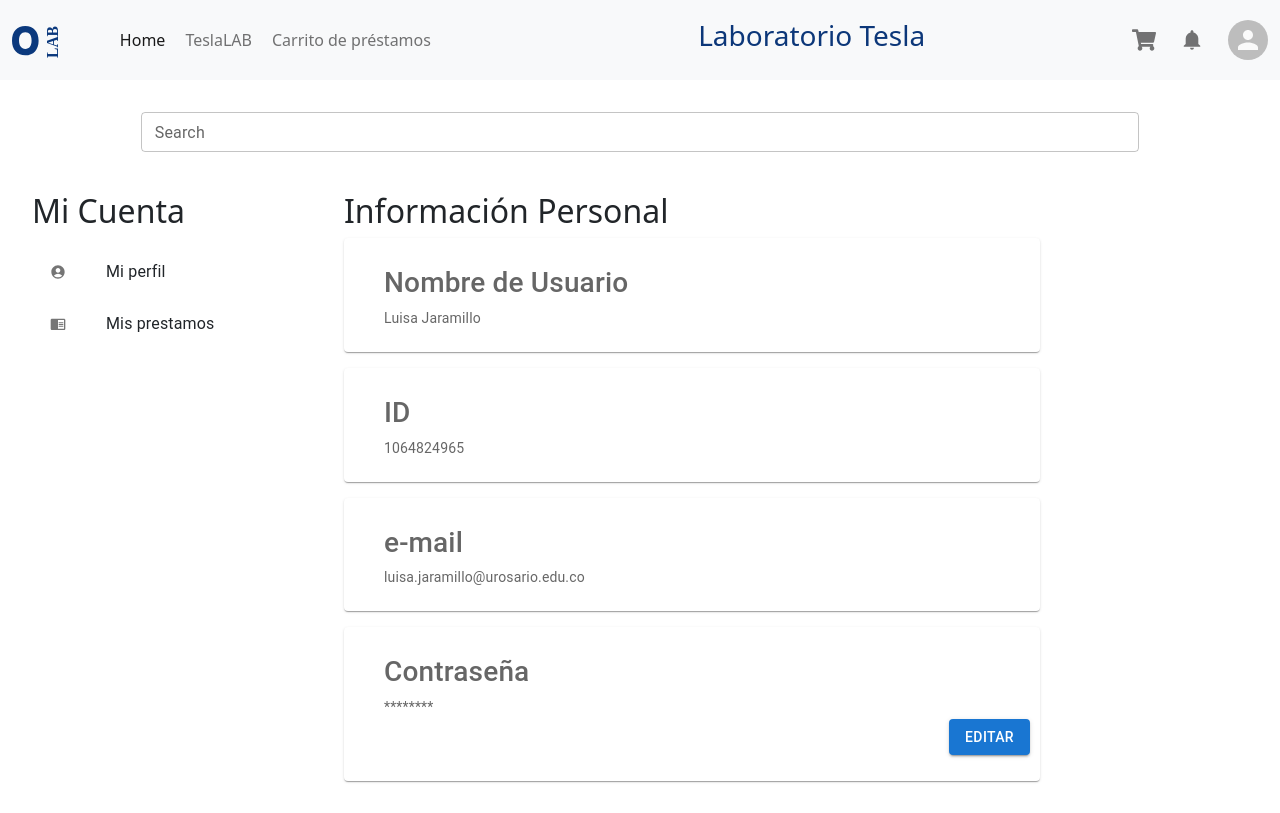
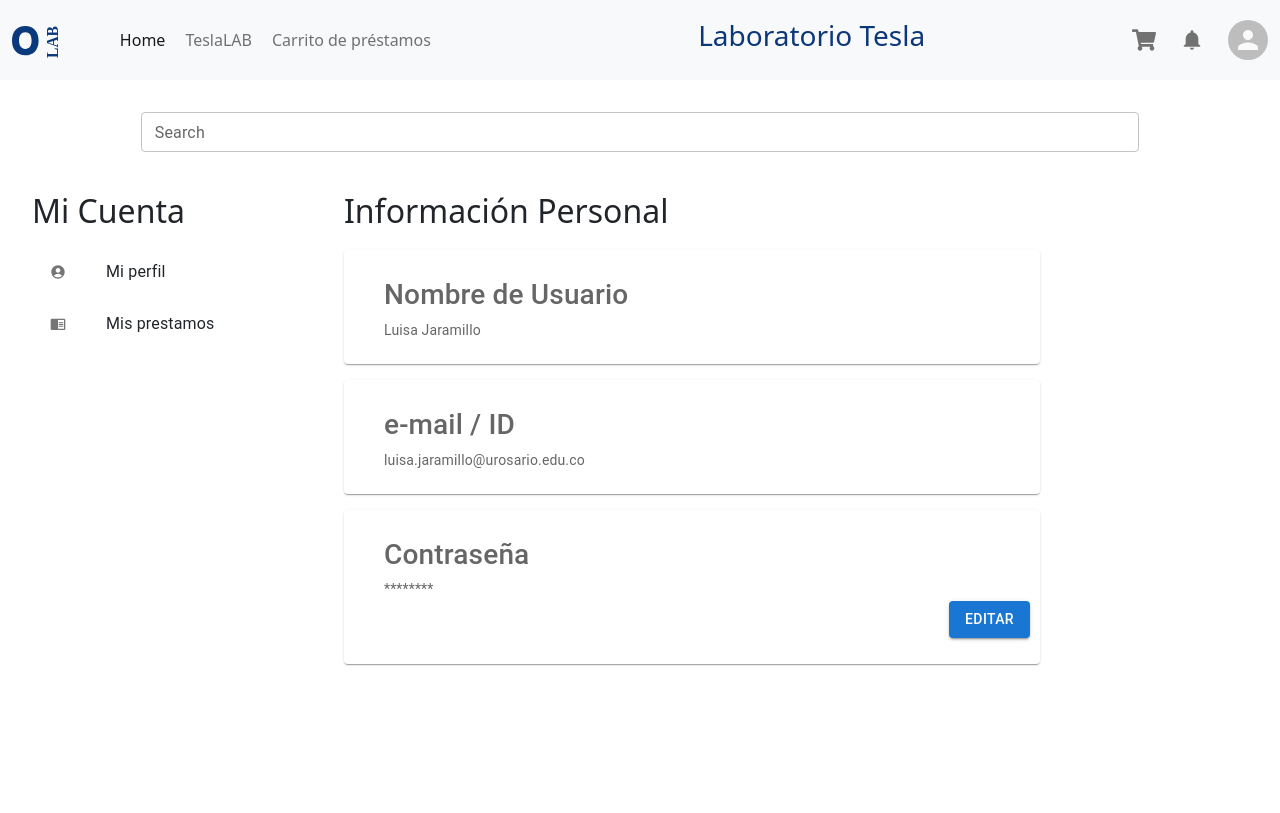
Before and after one commit to BogoCoder/front_olab, a React (Create React App) app: page /ClientePerfil in a window 1280 px wide. Built offline with nearby package versions, Linux system fonts and the light colour scheme; sample sign-in values are in the browser's storage; what react-plotly.js would draw is missing.

Commit message:
modificacion en info personal

```diff
--- a/src/components/clientePerfil/InfoPersonal.jsx
+++ b/src/components/clientePerfil/InfoPersonal.jsx
@@ -12,20 +12,17 @@ const Item = styled(Paper)(({ theme }) => ({
     color: theme.palette.text.secondary,
 }));
 
-function InfoPersonal(){
-    let nombre = "Luisa Jaramillo"
-    let id = 1064824965
-    let email = 'luisa.jaramillo@urosario.edu.co'
+function InfoPersonal(props){
     return (
         <React.Fragment>
-            <h2 style={{textAlign: 'left'}}>Información Personal</h2>
+            <h2 style={{textAlign: 'left', marginBottom:'20px'}}>Información Personal</h2>
             <Grid container spacing={2}>
                 <Grid item xs={12}>
                 <Item>
                 <ul>
                     <li>
                         <h3>Nombre de Usuario</h3>
-                        {nombre}
+                        {props.usuario.nombre}
                     </li>
                 </ul>
                 </Item>
@@ -34,18 +31,8 @@ function InfoPersonal(){
                 <Item>
                 <ul>
                     <li>
-                        <h3>ID</h3>
-                        {id}
-                    </li>
-                </ul>
-                </Item>
-                </Grid>
-                <Grid item xs={12}>
-                <Item>
-                <ul>
-                    <li>
-                        <h3>e-mail</h3>
-                        {email}
+                        <h3>e-mail / ID</h3>
+                        {props.usuario.email}
                     </li>
                 </ul>
                 </Item>
--- a/src/pages/PerfilCliente.jsx
+++ b/src/pages/PerfilCliente.jsx
@@ -14,6 +14,10 @@ const Item = styled(Paper)(({ theme }) => ({
 	textAlign: 'center',
 	color: theme.palette.text.secondary,
 }));
+
+let usuario = {
+	"nombre": "Luisa Jaramillo",
+	"email": "luisa.jaramillo@urosario.edu.co"}
 
 function PerfilCliente() {
 	return (
@@ -38,7 +42,7 @@ function PerfilCliente() {
 					<SeccionLateral />
 				</Grid>
 				<Grid item xs={7}>
-					<InfoPersonal/>
+					<InfoPersonal usuario={usuario}/>
 				</Grid>
 			</Grid>
 		</Box>
```
Also changed, not shown: 1 other file (tests, documents, lock files or other folders).
